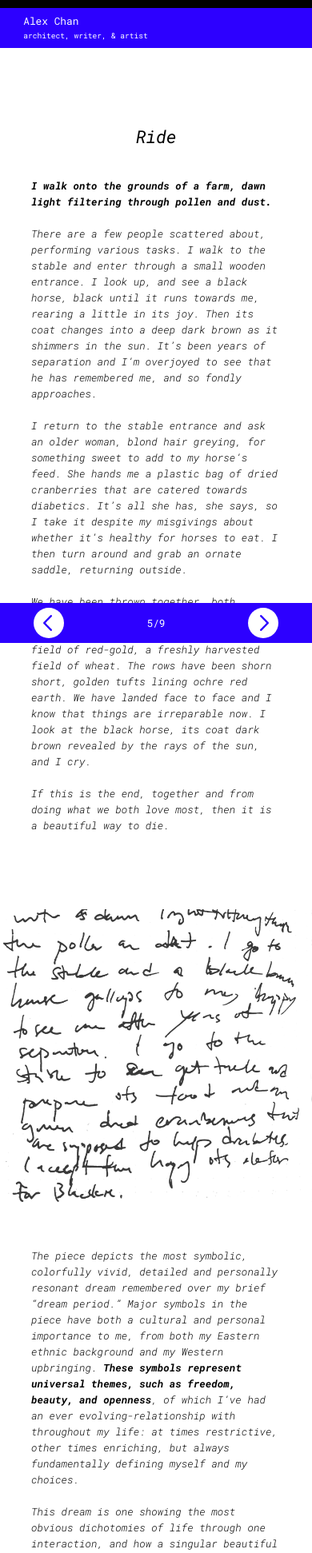
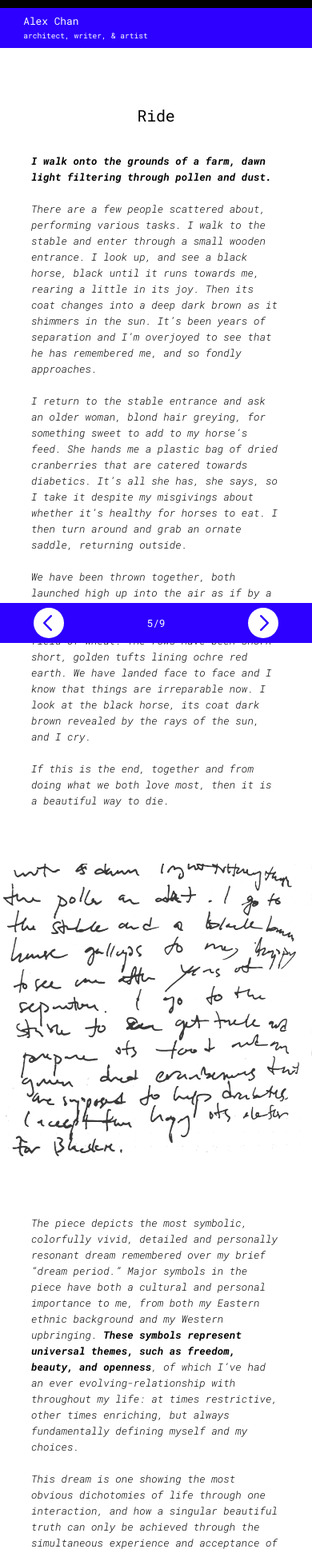
Before and after one commit to a-water/propagator, a React (Create React App) app: page /issue-01/Ride in a window 390 px wide. Shown: the part 40-1982 px from the top of the page at 80% size. Built offline with nearby package versions, Linux system fonts and the light colour scheme.

Commit message:
placeholders for last two submissions;

```diff
--- a/src/css/Responsive.css
+++ b/src/css/Responsive.css
@@ -111,14 +111,14 @@
 
   .split-template .split-left .text,
   .split-template .split-right .text {
-    margin-top: 40px;
-    margin-bottom: 40px;
+    margin-top: 56px;
+    margin-bottom: 56px;
     max-width: 80%;
   }
 
   /* FullTemplate */
   .full-template-inner {
-    padding: 60px 0px;
+    padding: 56px 0px;
   }
 
   .full-template-inner.text {
--- a/src/css/ZineSubmission.css
+++ b/src/css/ZineSubmission.css
@@ -31,8 +31,8 @@
 
 .split-template .split-left .text,
 .split-template .split-right .text {
-  margin-top: 40px;
-  margin-bottom: 40px;
+  margin-top: 56px;
+  margin-bottom: 56px;
   max-width: 70%;
   align-self: center;
 }
@@ -46,7 +46,7 @@
 }
 
 .text .submission-title {
-  font-size: 22px;
+  font-size: 20px;
   font-weight: 400;
   letter-spacing: -0.2pt;
 }
@@ -56,7 +56,11 @@
   font-weight: 300;
   font-size: 0.8em;
   line-height: 20px;
-  margin: 22px 0px;
+  /* margin: 22px 0px; */
+}
+
+.submission-title {
+  font-style: normal;
 }
 
 .split-right.text-right {
@@ -111,11 +115,11 @@
 }
 
 .full-template-inner .submission-title-container {
-  margin-bottom: 28px;
+  margin-bottom: 24px;
   text-align: center;
   font-weight: 400;
   font-style: italic;
-  font-size: 24px;
+  font-size: 20px;
 }
 
 /* https://blog.theodo.fr/2018/01/responsive-iframes-css-trick/ */
--- a/src/js/data/issue-01.js
+++ b/src/js/data/issue-01.js
@@ -67,18 +67,18 @@ module.exports = {
         "primary": {
           "template": {
             "style":"split",
-            "contentType": "textImg",
+            "contentType": "imgText",
             "img": "primary.png",
-            "text": "This year I explored new territories, embraced new experiences and in a way started connecting the dots dating way back to my teenage self. Also for about half the time I was very, very stressed out. At the end of it I notice how I see myself as a somewhat different person but still left with lots of unknown parts to figure out. I may be hiding those parts unconsciously but my dreams surfaced them more than anything."
+            "text": "This year I explored new territories, embraced new experiences and in a way started connecting the dots dating way back to my teenage self. Also for about half the time I was very, very stressed out. At the end of it I notice how <b>I see myself as a somewhat different person but still left with lots of unknown parts to figure out.</b> I may be hiding those parts unconsciously but my dreams surfaced them more than anything."
           }
         },
 
-        "quote": "I'm still not quite ready to speak of it.",
+        "quote": "I'm still not ready to speak of it.",
 
         "secondary": {
           "template": {
             "style":"split",
-            "contentType":"imgText",
+            "contentType":"textImg",
             "img":"secondary.png",
             "text": "Throughout the month, I realized that half of my dreams are anxiety dreams, and the rest of them have something to do with my deepest thoughts that I am not speaking of in my day-to-day life. And that’s why I had to really obfuscate images of my dream journal because I am still not ready to speak of it."
           }
@@ -294,8 +294,8 @@ module.exports = {
             "img":"secondary.png",
             "text":"I am not new to dream journaling. In the past I used it primarily to enhance dream recall in an effort to have more lucid dreams. I was not as successful as I wanted to be and slowly lost the habit, but upon hearing about this project, my interest was sparked again. Amazingly, I learned I still visually remember some dreams from more than a decade ago!"
           }
+        },
 
-        },
         "tertiary": {
           "template": {
             "style":"full",
@@ -343,10 +343,73 @@ module.exports = {
           }
         }
       }
-    }
+    },
 
     // ------------------------------------------------------
-    // 09. tbd by Ashwath Anand
+    // 09. Harness/Unleash by Arabella Bautista
     // ------------------------------------------------------
+    // {
+    //   "id": "",
+    //   "author": "Arabella Bautista",
+    //   "creds": "program developer, research designer, technologist",
+    //   "submissionTitle": "Harness + Unleash",
+
+    //   "content": {
+    //     "title": "Harness + Unleash (FORTHCOMING)",
+    //     "assetDir": "harness-unleash",
+
+    //     "primary": {
+    //       "template": {
+    //         "style": "split",
+    //         "contentType":"tbd",
+    //       },
+    //     },
+
+    //     "secondary": {
+    //       "template": {
+    //         "style":"split",
+    //         "contentType":"textText",
+    //         "text":"tbd",
+    //         "textRight":"tbd"
+    //       }
+    //     },
+
+    //     "quote": "tbd"
+    //   }
+    // },
+
+    // ------------------------------------------------------
+    // 09. TBD by Ashwath Anand
+    // ------------------------------------------------------
+    // {
+    //   "id": "",
+    //   "author": "Ashwath Anand",
+    //   "creds": "creative technologist & artist",
+    //   "submissionTitle": "TBD",
+
+    //   "content": {
+    //     "title": "TBD",
+    //     "assetDir": "TBD",
+
+    //     "primary": {
+    //       "template": {
+    //         "style": "split",
+    //         "contentType":"tbd",
+    //       },
+    //     },
+
+    //     "secondary": {
+    //       "template": {
+    //         "style":"split",
+    //         "contentType":"textText",
+    //         "text":"tbd",
+    //         "textRight":"tbd"
+    //       }
+    //     },
+
+    //     "quote": "tbd"
+    //   }
+    // }
+
   ]
 };
```
